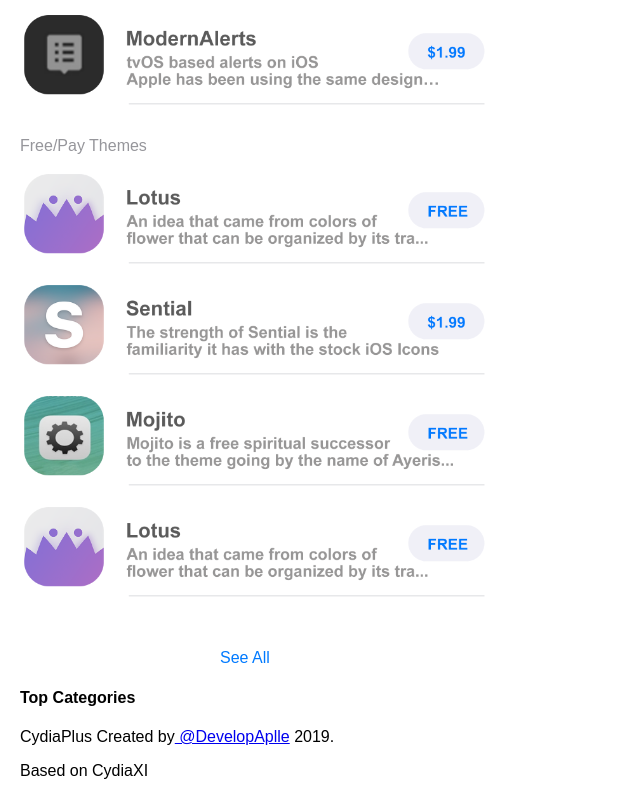
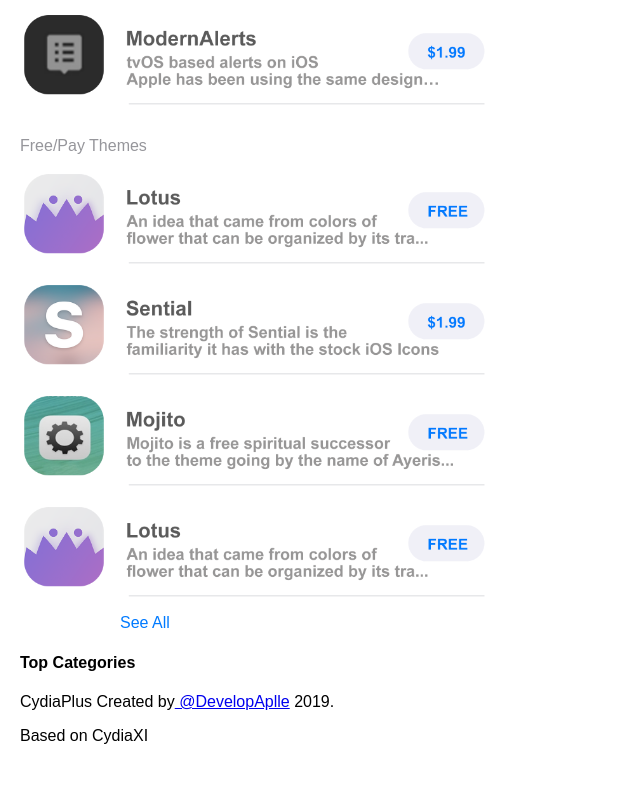
Before and after one commit to DevelopApple/cydia, a plain HTML site: page index.html in a window 1280 px wide. Shown: the part 1548-2348 px from the top of the page, without its empty margins (0-640 px from the left). After the commit the page ends 2313 px from the top, so only its background shows below. Drawn offline with Linux system fonts and the light colour scheme; a web font is replaced by a local one.

Commit message:
Update index.html

```diff
--- a/index.html
+++ b/index.html
@@ -86,8 +86,8 @@
 font-weight: 500;
 margin-bottom: 5px;
 color: #007AFF;
-margin-left: 200px;
-margin-top: 50px;
+margin-left: 100px;
+margin-top: 0px;
 
 }
 
```
